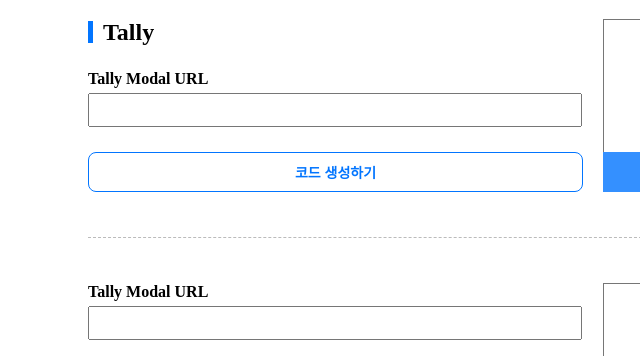
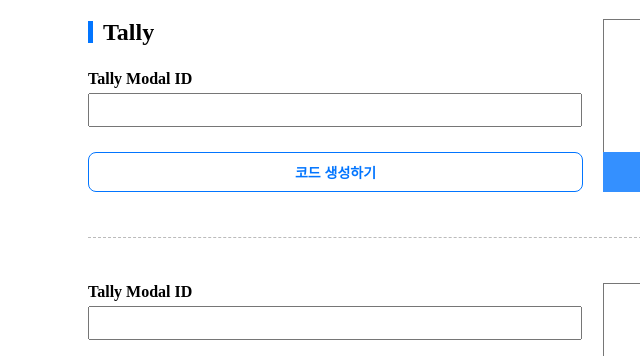
Before and after one commit to wefun-snack24h/web-builder-utilization, a plain HTML site: page public/index.html in a window 1280 px wide. Shown: the part 822-1178 px from the top of the page, 2-642 px from the left. Drawn offline with Linux system fonts and the light colour scheme.

Commit message:
:sparkles: 구조 변경

```diff
--- a/public/index.html
+++ b/public/index.html
@@ -207,7 +207,7 @@
       <div class="module__form">
         <h2>Tally</h2>
         <div>
-          <span class="form-label">Tally Modal URL</span>
+          <span class="form-label">Tally Modal ID</span>
           <input type="text" id="tally-url1"/>
         </div>
         <button class="line" onclick="handleClickOpenTally()">코드 생성하기</button>
@@ -224,7 +224,7 @@
     <div class="module">
       <div class="module__form">
         <div>
-          <span class="form-label">Tally Modal URL</span>
+          <span class="form-label">Tally Modal ID</span>
           <input type="text" id="tally-url2"/>
         </div>
         <div id="tally-set-data">
```
